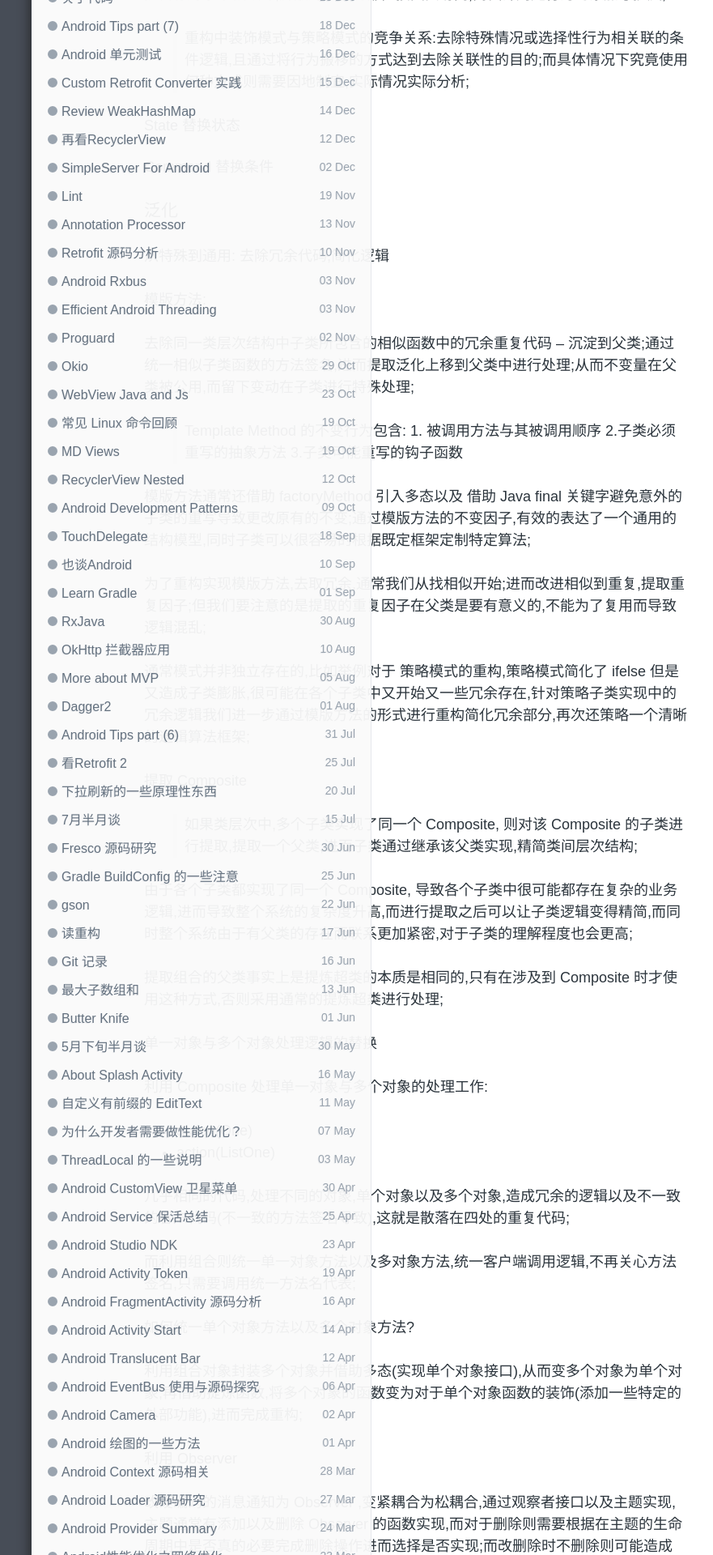
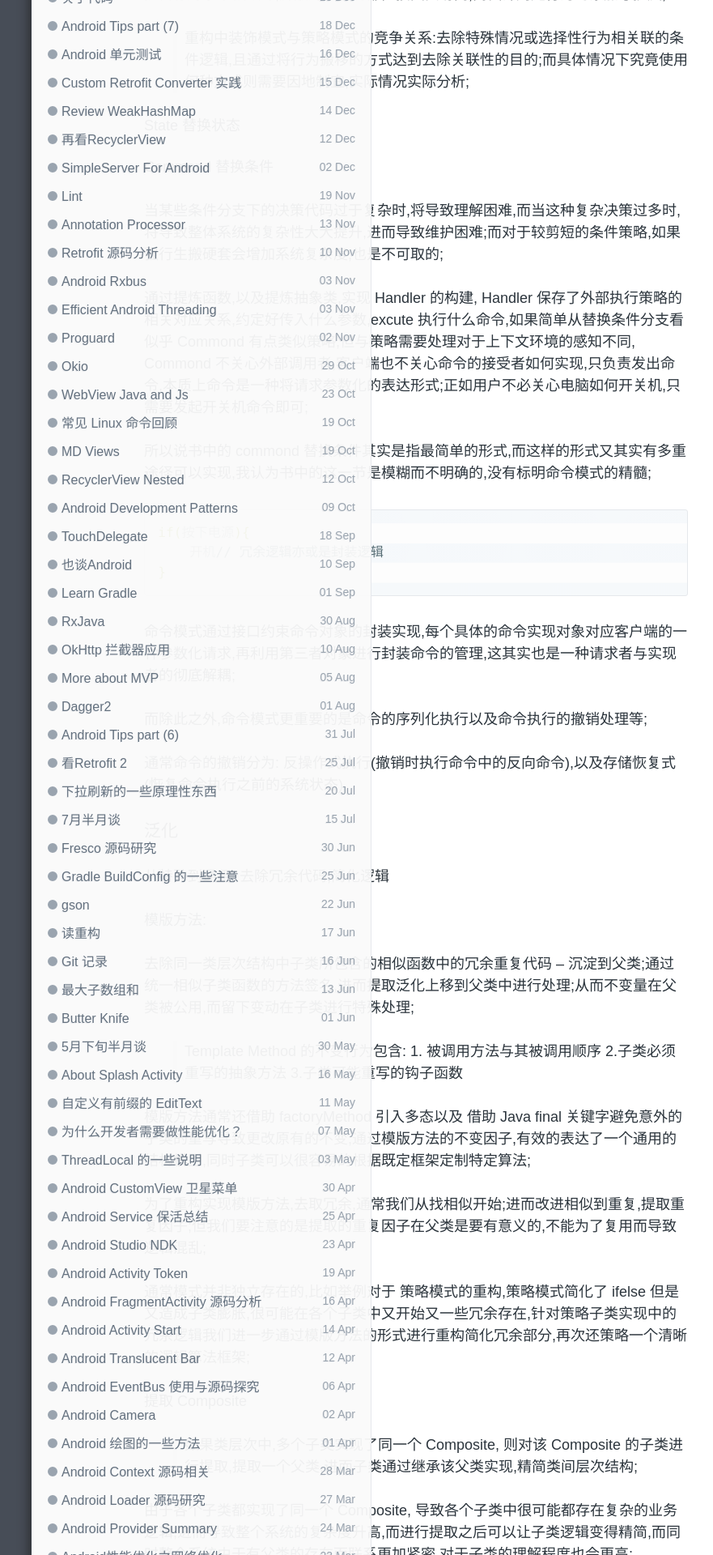
Before and after one commit to enlipan/enlipan.github.io, a Jekyll site: the page built from _posts/2017-10-16-java-design-refacting-to-patterns-again.md, in a window 1280 px wide. Shown: the part 2124-4044 px from the top of the page at 81% size, without its empty margins (126-1007 px from the left). Built offline with Jekyll 4.4.1, drawn with Linux system fonts in a browser that asks for light colours; nearby versions of some CDN libraries; comment, search, counter and statistics services are not loaded; some of the changed text lies outside the part shown.

Commit message:
modify page refactor reading

```diff
--- a/_posts/2017-10-16-java-design-refacting-to-patterns-again.md
+++ b/_posts/2017-10-16-java-design-refacting-to-patterns-again.md
@@ -63,7 +63,23 @@
 
 #### Commond 替换条件
 
+当某些条件分支下的决策代码过于复杂时,将导致理解困难,而当这种复杂决策过多时,将导致整体系统的复杂性大大提升,进而导致维护困难;而对于较剪短的条件策略,如果强行生搬硬套会增加系统复杂度,也是不可取的;
 
+通过提炼函数,以及提炼抽象类,实现 Handler 的构建, Handler 保存了外部执行策略的相关对应关系,约定好传入什么参数,excute 执行什么命令,如果简单从替换条件分支看似乎 Commond 有点类似策略,但与策略需要处理对于上下文环境的感知不同, Commond 不关心外部调用者,客户端也不关心命令的接受者如何实现,只负责发出命令,本质上命令是一种将请求参数化的表达形式;正如用户不必关心电脑如何开关机,只需要发起开关机命令即可;
+
+所以说书中的 commond 替换条件其实是指最简单的形式,而这样的形式又其实有多重途径可以实现,我认为书中的这一节是模糊而不明确的,没有标明命令模式的精髓;
+
+{% highlight java %}
+if(按下电源){
+    开机// 冗余逻辑亦或是封装逻辑
+}
+{% endhighlight %}
+
+命令模式通过接口约束命令对象的封装实现,每个具体的命令实现对象对应客户端的一种参数化请求,再利用第三者对象进行封装命令的管理,这其实也是一种请求者与实现者的彻底解耦;
+
+而除此之外,命令模式更重要的是命令的序列化执行以及命令执行的撤销处理等;
+
+通常命令的撤销分为: 反操作式执行(撤销时执行命令中的反向命令),以及存储恢复式(恢复命令执行之前的系统状态)
 
 ### 泛化
 
```
